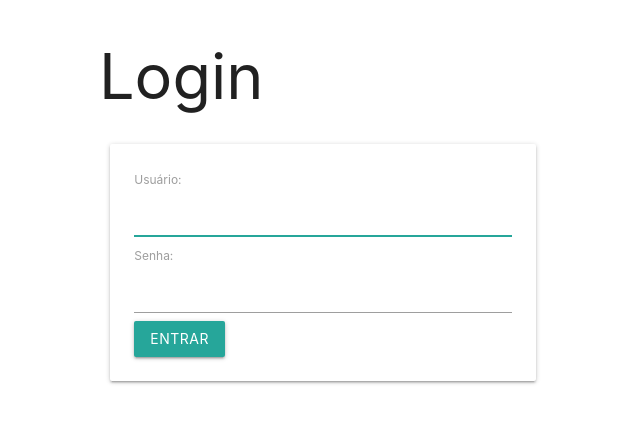
After one commit to pessolatohenrique/search-news, a Django app: page /login/ in a window 1280 px wide. The commit adds this page. Shown: the top 423 px of the page, without its empty margins (93-733 px from the left). Run offline with Django 3.2, Linux system fonts and the light colour scheme; parts of the project's set-up code (start-up, migrations or seed data) failed here and were passed over.

Commit message:
Configuracao base para login e logout

```diff
--- /dev/null
+++ b/auth/templates/registration/login.html
@@ -0,0 +1,23 @@
+{% extends 'partials/base.html' %} {% block content %}
+
+<div class="container">
+  <h1>Login</h1>
+  <div class="row">
+    <div class="col s12 m6">
+      <div class="card">
+        <div class="card-content">
+          <form method="POST">
+            {% csrf_token %} {{ form.as_p }}
+            <button class="btn waves-effect waves-light" type="submit">
+              Entrar
+            </button>
+          </form>
+        </div>
+        <!-- <div class="card-action">
+          <a href="#">Acessar</a>
+        </div> -->
+      </div>
+    </div>
+  </div>
+  {% endblock %}
+</div>
--- a/news/templates/partials/menu.html
+++ b/news/templates/partials/menu.html
@@ -10,7 +10,7 @@
   <li><a href="{% url 'view' id=item.id %}">{{item}}</a></li>
   {% endfor %}
   <li>
-    <a href="collapsible.html">
+    <a href="{% url 'logout' %}">
       Logout
     </a>
   </li>
@@ -31,7 +31,7 @@
         >
       </li>
       <li>
-        <a href="collapsible.html">
+        <a href="{% url 'logout' %}">
           Logout
         </a>
       </li>
--- a/searchnews/urls.py
+++ b/searchnews/urls.py
@@ -14,6 +14,7 @@ Including another URLconf
     2. Add a URL to urlpatterns:  path('blog/', include('blog.urls'))
 """
 from django.contrib import admin
+from django.contrib.auth import views as auth_views
 from django.urls import path, include
 from django.conf import settings
 from django.conf.urls import url
@@ -28,5 +29,8 @@ urlpatterns = [
     url(r'^jet/dashboard/', include('jet.dashboard.urls',
                                     'jet-dashboard')),  # Django JET dashboard URLS
     path('', include('news.urls')),
+    url(r'^login/$', auth_views.LoginView.as_view(), name='login'),
+    url(r'^logout/$', auth_views.LogoutView.as_view(), name='logout'),
+
     path('admin/', admin.site.urls),
 ] + static(settings.STATIC_URL, document_root=settings.STATIC_ROOT)
```
Also changed, not shown: searchnews/settings.py (+7 -1 lines).
